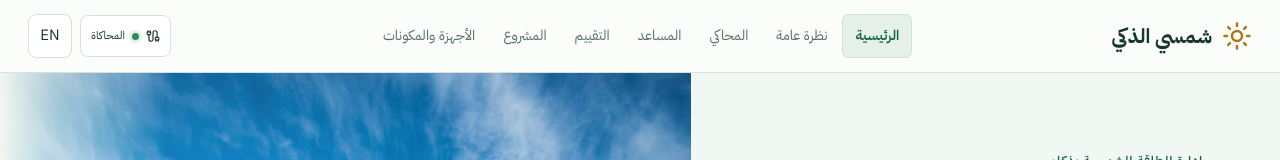
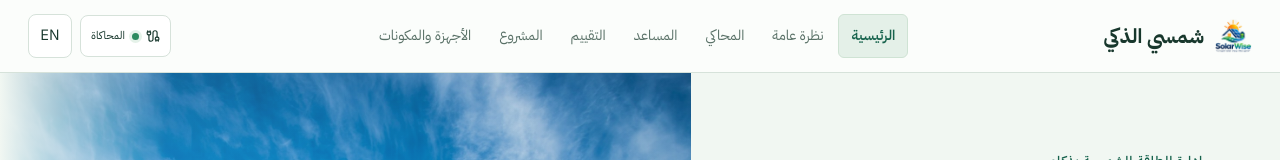
Before and after one commit to mur99k/shamsi-smart, a Next.js app: page / in a window 1280 px wide. Shown: the top 160 px of the page. Built offline with nearby package versions, Linux system fonts and the light colour scheme.

Commit message:
feat(brand): add SolarWise logo to navbar, drawer and favicon

```diff
--- a/src/app/globals.css
+++ b/src/app/globals.css
@@ -1,6 +1,8 @@
 @import "tailwindcss";
 
 .gateway-actions { display: flex; flex-wrap: wrap; gap: 12px; margin-top: 24px; }
+.brand, .drawer-brand { display: inline-flex; align-items: center; gap: 10px; }
+.brand-logo { border-radius: 10px; }
 .gateway-concept { margin: 0; padding: 36px; background: var(--surface); border-radius: 18px; }
 .concept-path { display: flex; align-items: center; justify-content: center; max-width: 720px; margin: 0 auto 28px; color: var(--accent); }
 .concept-path span { position: relative; flex: 1; border-top: 2px dashed #aac8b6; margin-inline: 20px; }
--- a/src/app/layout.tsx
+++ b/src/app/layout.tsx
@@ -7,6 +7,7 @@ export const metadata: Metadata = {
   title: "شمسي الذكي — Solar AI Decision Prototype",
   description:
     "AI-powered recommendation prototype for managing solar surplus energy. Simulation only.",
+  icons: { icon: "/logo-solarwise.png" },
 };
 
 export default function RootLayout({ children }: { children: React.ReactNode }) {
--- a/src/components/dashboard/AppShell.tsx
+++ b/src/components/dashboard/AppShell.tsx
@@ -1,9 +1,10 @@
 "use client";
 
 import Link from "next/link";
+import Image from "next/image";
 import { usePathname } from "next/navigation";
 import { useRef, useState } from "react";
-import { Menu, X, Sun, Cable, House, LayoutDashboard, SlidersHorizontal, MessagesSquare, ClipboardCheck, FileText, Cpu, Globe } from "lucide-react";
+import { Menu, X, Cable, House, LayoutDashboard, SlidersHorizontal, MessagesSquare, ClipboardCheck, FileText, Cpu, Globe } from "lucide-react";
 import { useSolar } from "./SolarProvider";
 
 const routes = [
@@ -27,10 +28,10 @@ export default function AppShell({ children }: { children: React.ReactNode }) {
     <a className="skip-link" href="#main">{ar ? "انتقل إلى المحتوى" : "Skip to content"}</a>
     <header className="site-header" onKeyDown={event => { if (event.key === "Escape") close(); }}>
       <div className="header-inner">
-        <Link href="/" className="brand" onClick={() => setOpen(false)}><Sun size={23} aria-hidden="true" /><span>{ar ? "شمسي الذكي" : "Solar AI"}</span></Link>
+        <Link href="/" className="brand" onClick={() => setOpen(false)}><Image src="/logo-solarwise.png" alt="SolarWise" width={38} height={38} className="brand-logo" priority /><span>{ar ? "شمسي الذكي" : "Solar AI"}</span></Link>
         <nav id="primary-nav" aria-label={ar ? "التنقل الرئيسي" : "Main navigation"} className={`navigation ${open ? "is-open" : ""}`}>
           <div className="drawer-head">
-            <span className="drawer-brand"><Sun size={20} aria-hidden="true" />{ar ? "شمسي الذكي" : "Solar AI"}</span>
+            <span className="drawer-brand"><Image src="/logo-solarwise.png" alt="SolarWise" width={32} height={32} className="brand-logo" />{ar ? "شمسي الذكي" : "Solar AI"}</span>
           </div>
           {routes.map(([href, en, arabic, Icon]) => <Link key={href} href={href} aria-current={pathname === href ? "page" : undefined} onClick={() => setOpen(false)}><Icon size={17} aria-hidden="true" />{ar ? arabic : en}</Link>)}
           <div className="drawer-footer">
```
Also changed, not shown: public/logo-solarwise.png (added).
